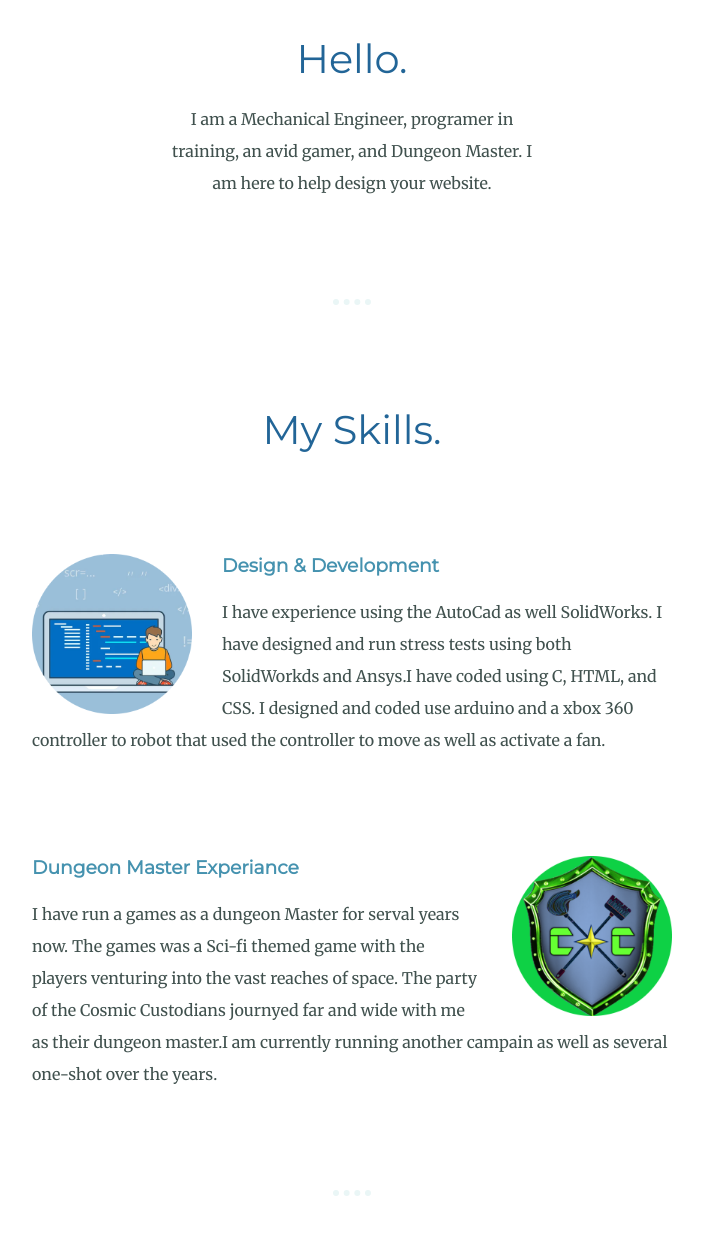
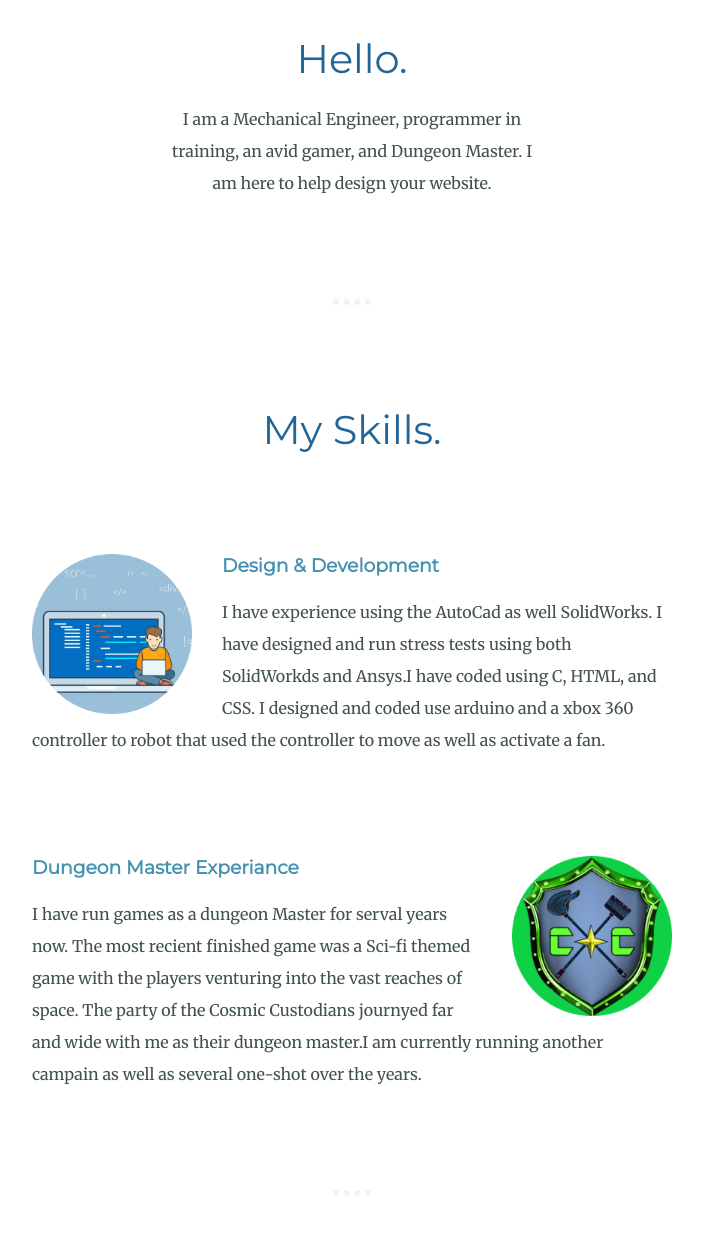
Before and after one commit to Garrus2/CSS-personal-site, a plain HTML site: page index.html in a window 1280 px wide. Shown: the part 989-2224 px from the top of the page, without its empty margins (288-991 px from the left). Drawn offline with Linux system fonts and the light colour scheme.

Commit message:
spell check

```diff
--- a/index.html
+++ b/index.html
@@ -21,7 +21,7 @@
         <div class="profile">
           <img class="profile-pic" src="images/Ian-modified.png" alt="profile-img">
           <h2>Hello.</h2>
-          <p class="intro">I am a Mechanical Engineer, programer in training, an avid gamer, and Dungeon Master. I am here to help design your website.</p>
+          <p class="intro">I am a Mechanical Engineer, programmer in training, an avid gamer, and Dungeon Master. I am here to help design your website.</p>
         </div>
         <hr>
         <div class="skills">
@@ -34,7 +34,7 @@
           <div class="skill-row">
             <img class="coding" src="images/Cosmic_Custodians.png" alt="D&D-img">
             <h3>Dungeon Master Experiance</h3>
-            <p>I have run a games as a dungeon Master for serval years now. The games was a Sci-fi themed game with the players venturing into the vast reaches of space. The party of the Cosmic Custodians journyed far and wide with me as their dungeon master.I am currently running another campain as well as several one-shot over the years.</p>
+            <p>I have run games as a dungeon Master for serval years now. The most recient finished game was a Sci-fi themed game with the players venturing into the vast reaches of space. The party of the Cosmic Custodians journyed far and wide with me as their dungeon master.I am currently running another campain as well as several one-shot over the years.</p>
           </div>
         </div>
         <hr>
```
